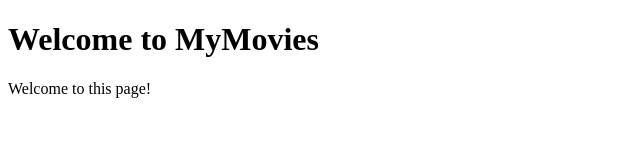
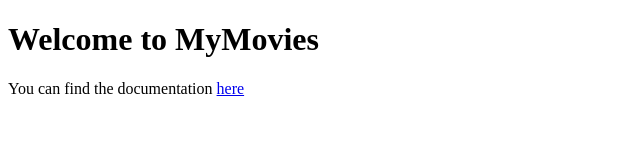
Before and after one commit to LisaClement/movie_api, a website: page index.html in a window 1280 px wide. Shown: the whole page, without its empty margins (0-640 px from the left). Drawn offline with Linux system fonts and the light colour scheme.

Commit message:
add link to documentation page

```diff
--- a/index.html
+++ b/index.html
@@ -10,7 +10,8 @@
 <body>
 
     <h1> Welcome to MyMovies </h1>
-    <p> Welcome to this page!</p>
+
+   <p>You can find the documentation <a href="/public/documentation.html">here</a></p>
 
 </body>
 </html>
```
